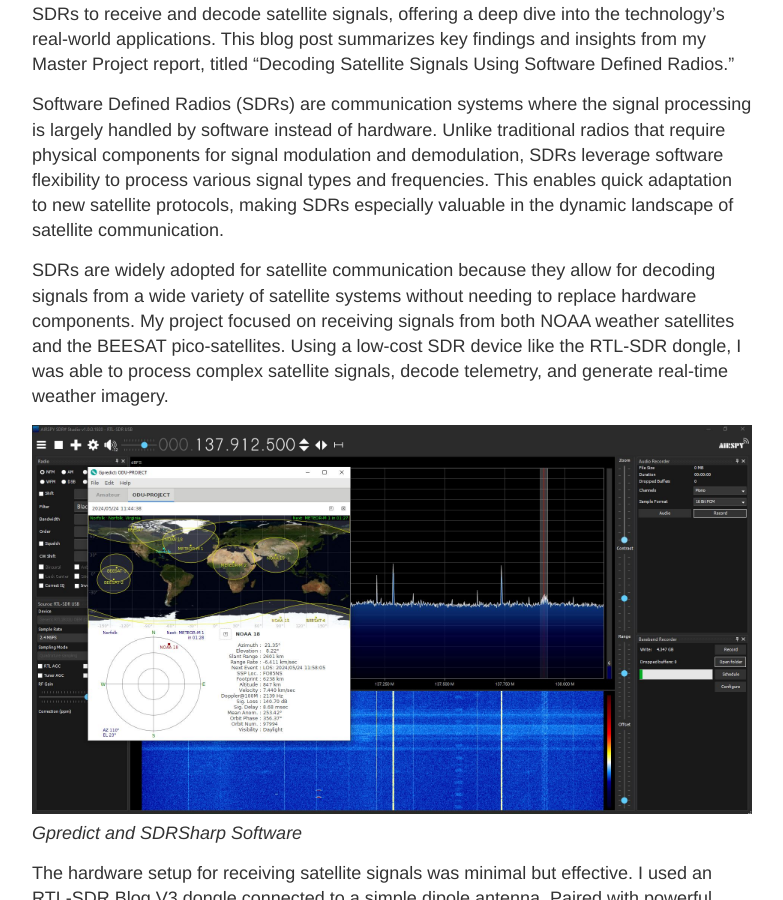
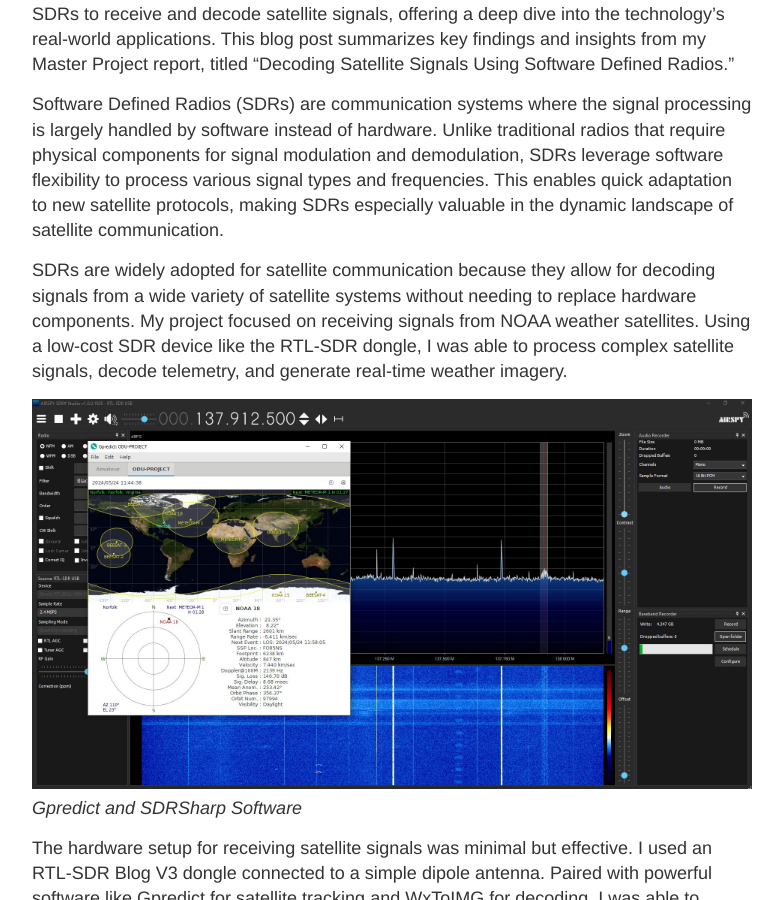
Before and after one commit to rockinraymond/wyattcraymond, a Jekyll site: the page built from _posts/2024-10-16-SDR-Project.md, in a window 1280 px wide and 900 px high, scrolled down 377 px. Shown: the whole window, without its empty margins (248-1031 px from the left). Built offline with Jekyll 4.4.1, drawn with Linux system fonts in a browser that asks for light colours.

Commit message:
Update 2024-10-16-SDR-Project.md

```diff
--- a/_posts/2024-10-16-SDR-Project.md
+++ b/_posts/2024-10-16-SDR-Project.md
@@ -6,7 +6,7 @@
 
 Software Defined Radios (SDRs) are communication systems where the signal processing is largely handled by software instead of hardware. Unlike traditional radios that require physical components for signal modulation and demodulation, SDRs leverage software flexibility to process various signal types and frequencies. This enables quick adaptation to new satellite protocols, making SDRs especially valuable in the dynamic landscape of satellite communication.
 
-SDRs are widely adopted for satellite communication because they allow for decoding signals from a wide variety of satellite systems without needing to replace hardware components. My project focused on receiving signals from both NOAA weather satellites and the BEESAT pico-satellites. Using a low-cost SDR device like the RTL-SDR dongle, I was able to process complex satellite signals, decode telemetry, and generate real-time weather imagery.
+SDRs are widely adopted for satellite communication because they allow for decoding signals from a wide variety of satellite systems without needing to replace hardware components. My project focused on receiving signals from NOAA weather satellites. Using a low-cost SDR device like the RTL-SDR dongle, I was able to process complex satellite signals, decode telemetry, and generate real-time weather imagery.
 
 ![Gpredict and SDRSharp Software](/images/noaa18may24th.JPG)
 _Gpredict and SDRSharp Software_
```
